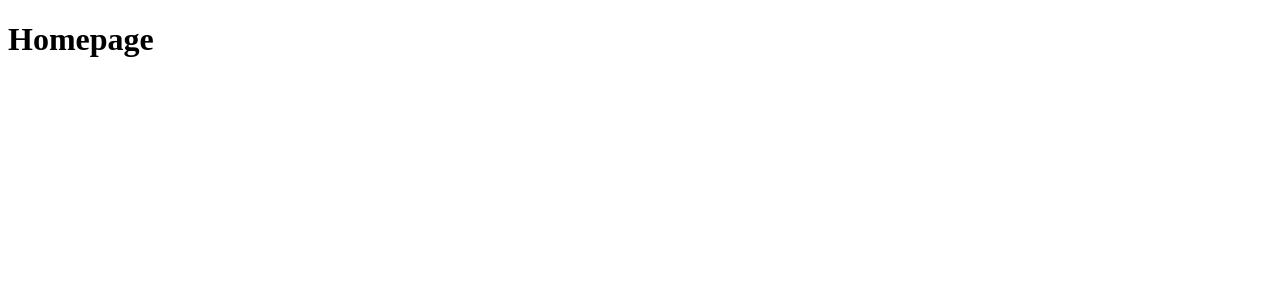
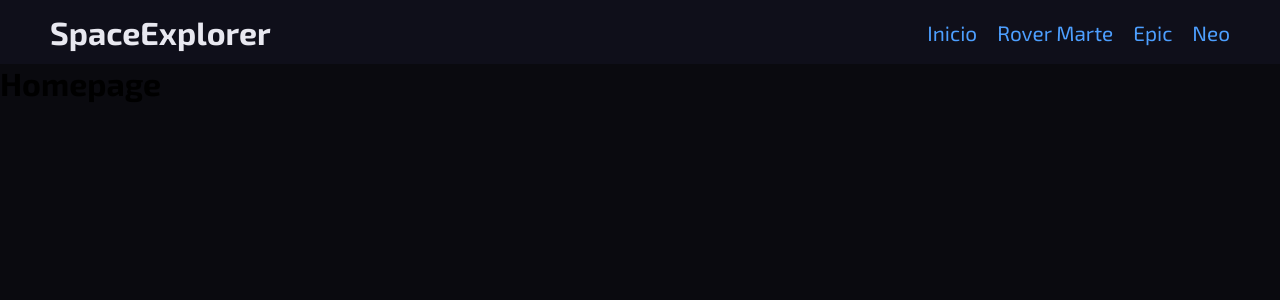
Before and after one commit to dannijl88/space-explorer, a React (Vite) app: page / in a window 1280 px wide. Shown: the top 300 px of the page. Built offline with nearby package versions, Linux system fonts and the light colour scheme.

Commit message:
feat: navbar with routing and BEM styles

```diff
--- a/index.html
+++ b/index.html
@@ -4,6 +4,9 @@
     <meta charset="UTF-8" />
     <link rel="icon" type="image/svg+xml" href="/favicon.svg" />
     <meta name="viewport" content="width=device-width, initial-scale=1.0" />
+    <link rel="preconnect" href="https://fonts.googleapis.com">
+    <link rel="preconnect" href="https://fonts.gstatic.com" crossorigin>
+    <link href="https://fonts.googleapis.com/css2?family=Exo+2:ital,wght@0,100..900;1,100..900&display=swap" rel="stylesheet">
     <title>space-explorer</title>
   </head>
   <body>
--- a/src/App.tsx
+++ b/src/App.tsx
@@ -3,11 +3,13 @@ import HomePage from './pages/HomePage'
 import MarsRoverPage from './pages/MarsRoverPage'
 import NeoPage from './pages/NeoPage'
 import EpicPage from './pages/EpicPage'
+import NavBar from './components/Navbar'
 
 function App() {
 
   return (
     <BrowserRouter>
+    <NavBar />
       <Routes>
         <Route path='/' element={<HomePage />} />
         <Route path='/mars-rover' element={<MarsRoverPage />} />
--- /dev/null
+++ b/src/components/Navbar.tsx
@@ -0,0 +1,20 @@
+import { Link } from 'react-router-dom'
+import '../styles/navbar.css'
+
+export default function NavBar(){
+    return (
+        <header className='navbar-header'>
+            <div className='navbar-header__title-container'>
+                <h1 className='navbar-header__title'>SpaceExplorer</h1>
+            </div>
+            <nav className='navbar-header__nav'>
+                <ul className='navbar-header__link-container'>
+                    <li><Link to="/" className="navbar-header__link">Inicio</Link></li>
+                    <li><Link to="/mars-rover" className="navbar-header__link">Rover Marte</Link></li>
+                    <li><Link to="/epic" className="navbar-header__link">Epic</Link></li>
+                    <li><Link to="/neo" className="navbar-header__link">Neo</Link></li>
+                </ul>
+            </nav>
+        </header>
+    )
+}
--- a/src/main.tsx
+++ b/src/main.tsx
@@ -1,6 +1,7 @@
 import { StrictMode } from 'react'
 import { createRoot } from 'react-dom/client'
 import App from './App.tsx'
+import './styles/reset.css'
 
 createRoot(document.getElementById('root')!).render(
   <StrictMode>
--- /dev/null
+++ b/src/styles/navbar.css
@@ -0,0 +1,31 @@
+.navbar-header{
+    width: 100%;
+    height: 4rem;
+    background-color: #0f0f1a;
+    display: flex;
+    justify-content: space-between;
+    align-items: center;
+    padding: 15px 50px;
+}
+
+.navbar-header__title{
+    color: #e8e8f0;
+}
+
+.navbar-header__link-container{
+    display: flex;
+    gap: 20px;
+    list-style: none;
+}
+
+.navbar-header__link{
+    font-size: 1.3rem;
+    cursor: pointer;
+    transition: ease all .5s;
+    color: #4d9fff;
+    text-decoration: none;
+}
+
+.navbar-header__link:hover{
+    color: #8b5cf6;
+}
--- /dev/null
+++ b/src/styles/reset.css
@@ -0,0 +1,10 @@
+*{
+    margin: 0;
+    padding: 0;
+    box-sizing: border-box;
+    font-family: "Exo 2";
+}
+
+body{
+    background-color: #0a0a0f;
+}
```
